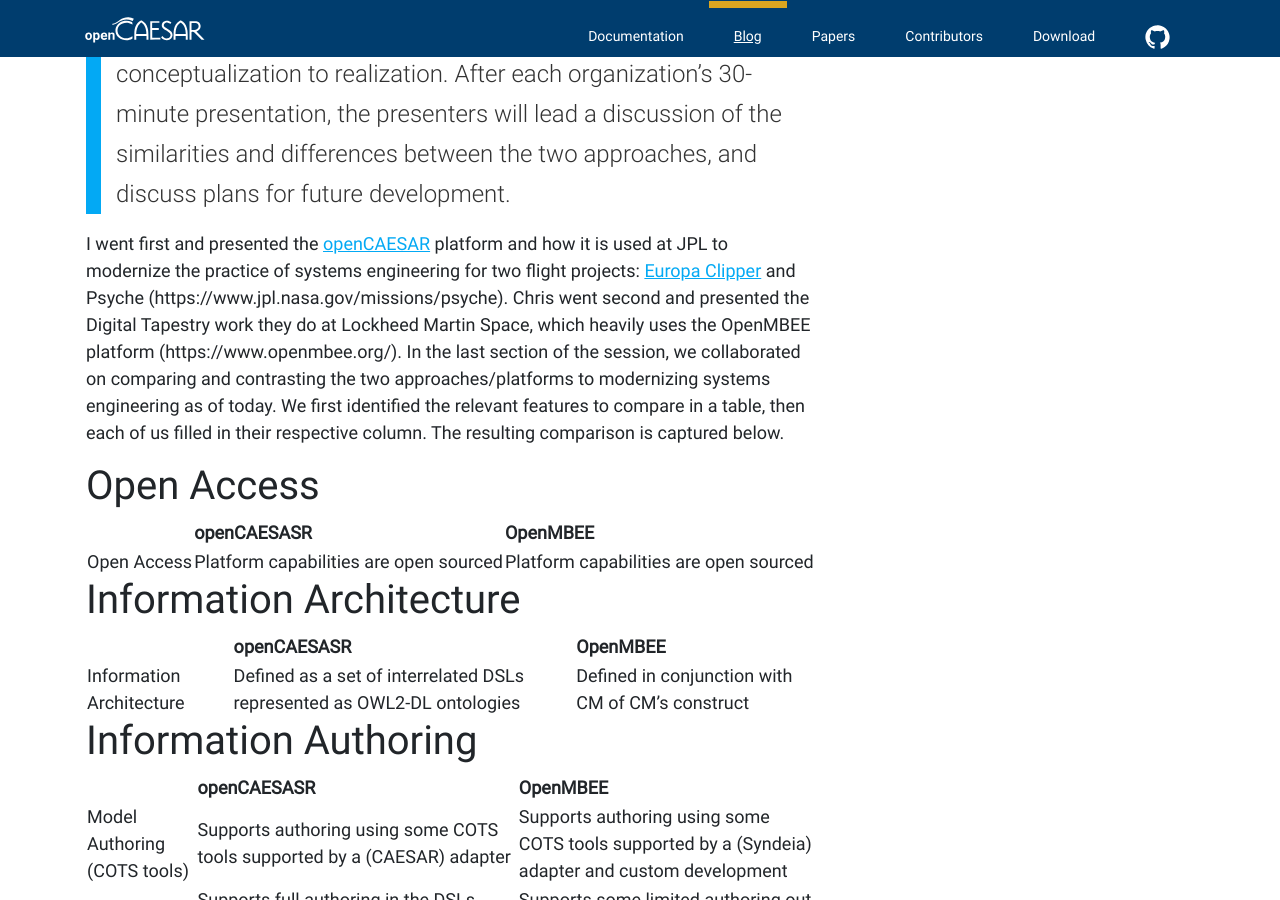
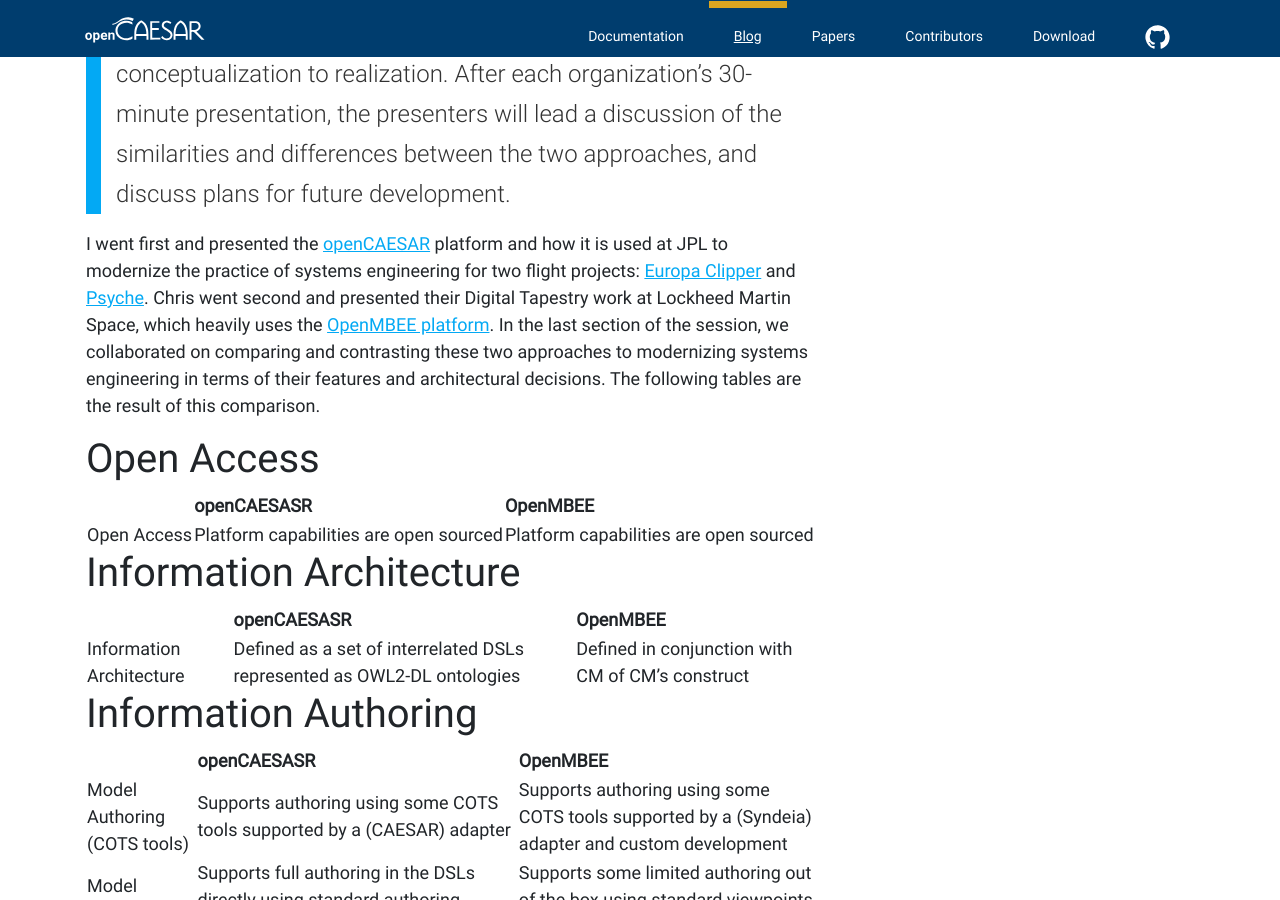
Before and after one commit to opencaesar/opencaesar.github.io, a Jekyll site: the page built from _posts/2020-11-18-Comparing-openCAESAR-and-OpenMBEE.md, in a window 1280 px wide and 900 px high, scrolled down 1019 px. Built offline with Jekyll 4.4.1, drawn with Linux system fonts in a browser that asks for light colours; nearby versions of some CDN libraries.

Commit message:
Update 2020-11-18-Comparing-openCAESAR-and-OpenMBEE.md

```diff
--- a/_posts/2020-11-18-Comparing-openCAESAR-and-OpenMBEE.md
+++ b/_posts/2020-11-18-Comparing-openCAESAR-and-OpenMBEE.md
@@ -15,7 +15,7 @@
 
 > This engagement session will examine two innovative approaches to systems engineering of complex aerospace systems. NASA’s Jet Propulsion Laboratory has developed an ontological modeling language and methodology, and an associated software platform called OpenCAESAR (Computer Aided Engineering for Systems Architecture), which provides an ecosystem for developing and deploying tools for model authoring, integration, analysis, and reporting, as well as a semantic data warehouse system for managing SE information. The Lockheed-Martin Space Systems Company’s approach to digital engineering leverages a robust and flexible Digital Tapestry software infrastructure, a seamless digital environment driven by federating model-based engineering data across disciplines and managing data relationships from product conceptualization to realization. After each organization’s 30-minute presentation, the presenters will lead a discussion of the similarities and differences between the two approaches, and discuss plans for future development.
 
-I went first and presented the [openCAESAR](https://opencaesar.github.io/) platform and how it is used at JPL to modernize the practice of systems engineering for two flight projects: [Europa Clipper](https://www.jpl.nasa.gov/missions/europa-clipper/) and Psyche (https://www.jpl.nasa.gov/missions/psyche). Chris went second and presented the Digital Tapestry work they do at Lockheed Martin Space, which heavily uses the OpenMBEE platform (https://www.openmbee.org/). In the last section of the session, we collaborated on comparing and contrasting the two approaches/platforms to modernizing systems engineering as of today. We first identified the relevant features to compare in a table, then each of us filled in their respective column. The resulting comparison is captured below.
+I went first and presented the [openCAESAR](https://opencaesar.github.io/) platform and how it is used at JPL to modernize the practice of systems engineering for two flight projects: [Europa Clipper](https://www.jpl.nasa.gov/missions/europa-clipper/) and [Psyche](https://www.jpl.nasa.gov/missions/psyche). Chris went second and presented their Digital Tapestry work at Lockheed Martin Space, which heavily uses the [OpenMBEE platform](https://www.openmbee.org/). In the last section of the session, we collaborated on comparing and contrasting these two approaches to modernizing systems engineering in terms of their features and architectural decisions. The following tables are the result of this comparison.
 
 # Open Access
 
```
